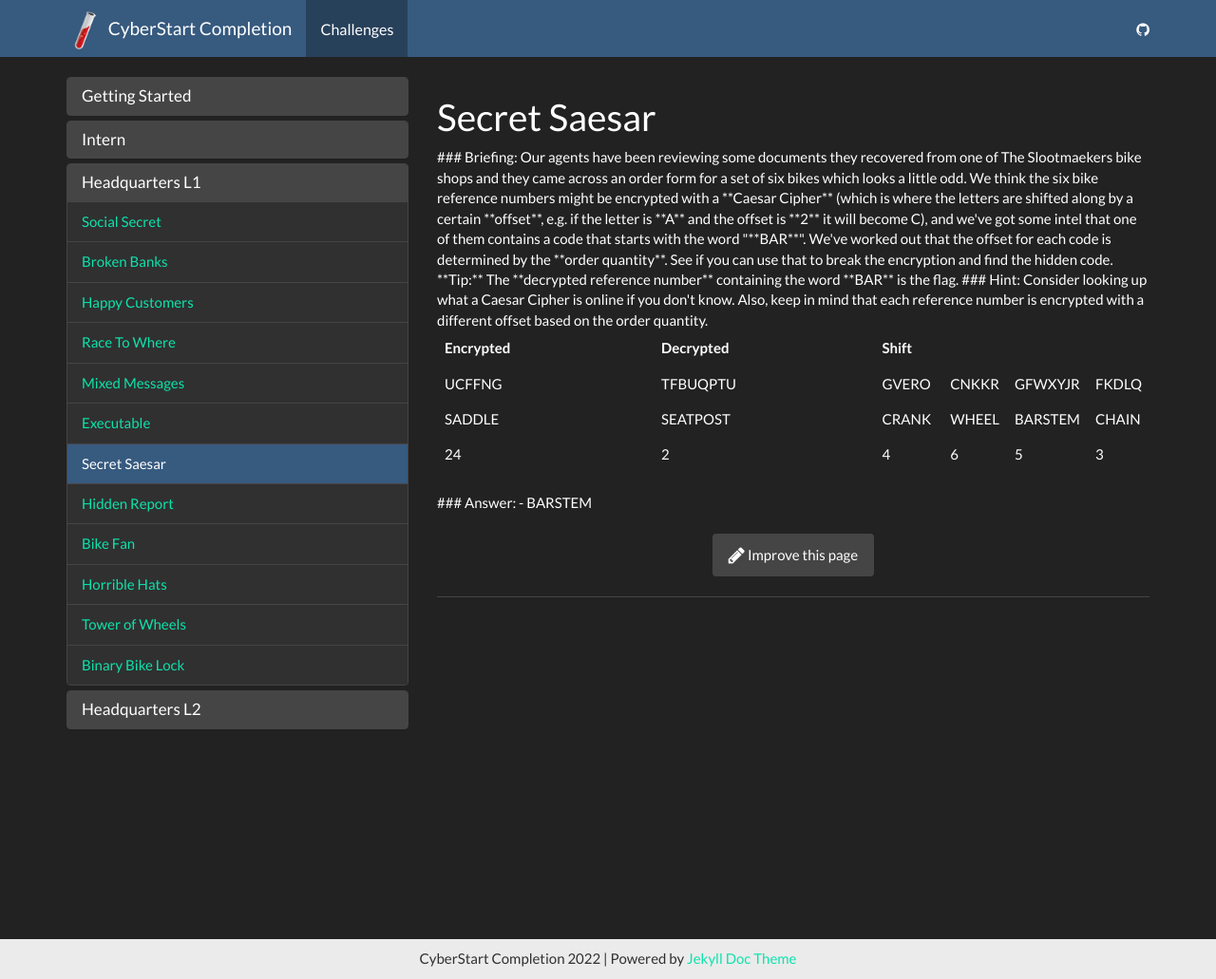
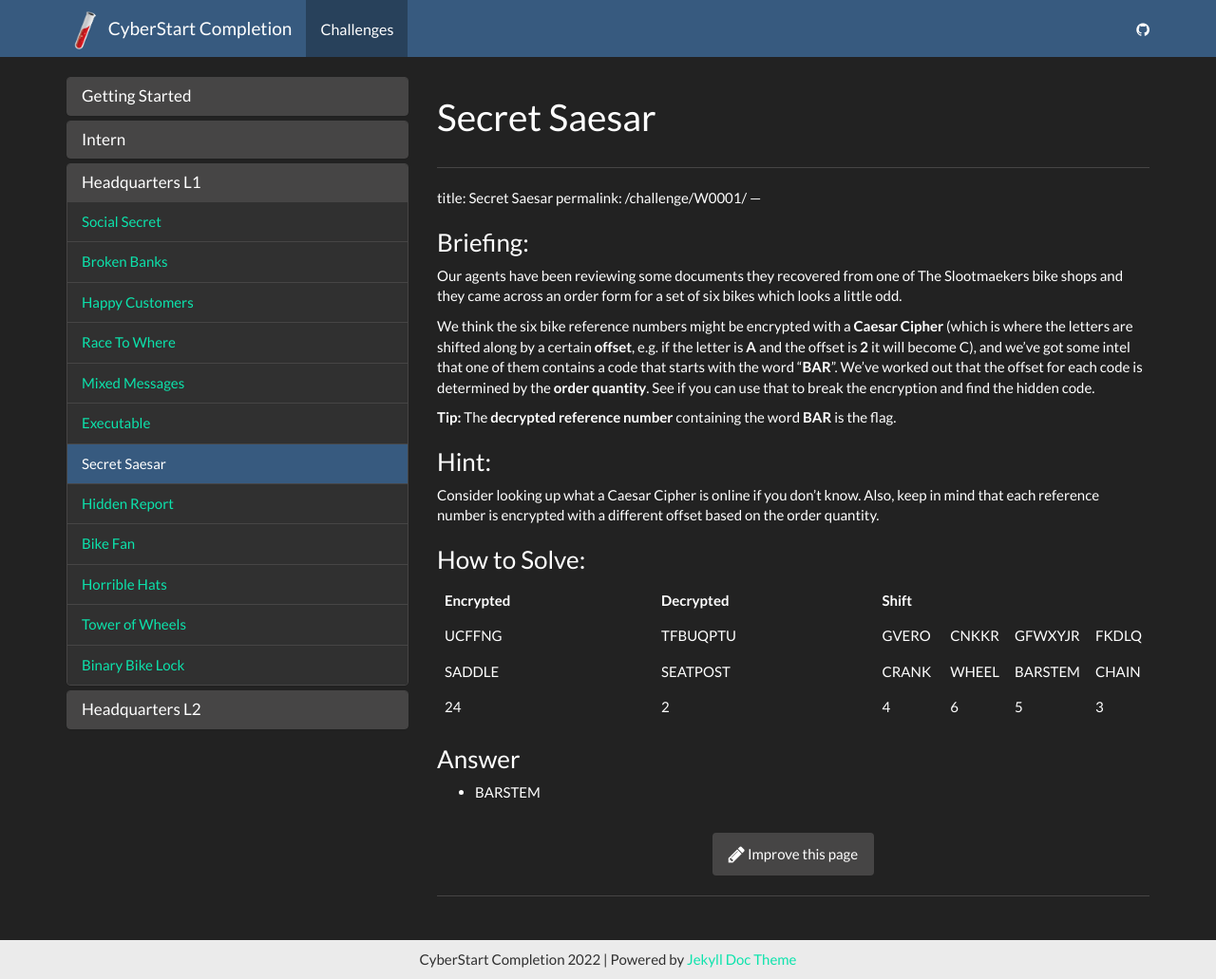
Before and after one commit to PrinceBunBun981/cyberstart.dev, a Jekyll site: the page built from _challenge/headquarters/W0001.md, in a window 1280 px wide and 1031 px high. Shown: the whole window at 95% size. Built offline with Jekyll 4.4.1, drawn with Linux system fonts in a browser that asks for light colours.

Commit message:
Swap back to MD

```diff
--- a/_challenge/headquarters/W0001.html
+++ b/_challenge/headquarters/W0001.md
@@ -1,3 +1,8 @@
+---
+title: Secret Saesar
+permalink: /challenge/W0001/
+---
+
 ---
 title: Secret Saesar
 permalink: /challenge/W0001/
@@ -12,7 +17,9 @@ We think the six bike reference numbers might be encrypted with a **Caesar Ciphe
 
 ### Hint:
 Consider looking up what a Caesar Cipher is online if you don't know. Also, keep in mind that each reference number is encrypted with a different offset based on the order quantity.
-<div>
+
+### How to Solve:
+<div markdown="0">
     <table>
         <colgroup>
             <col width="45%" />
@@ -55,5 +62,5 @@ Consider looking up what a Caesar Cipher is online if you don't know. Also, keep
     </table>
  </div>
 
- ### Answer:
- - BARSTEM
+### Answer
+- BARSTEM
```
